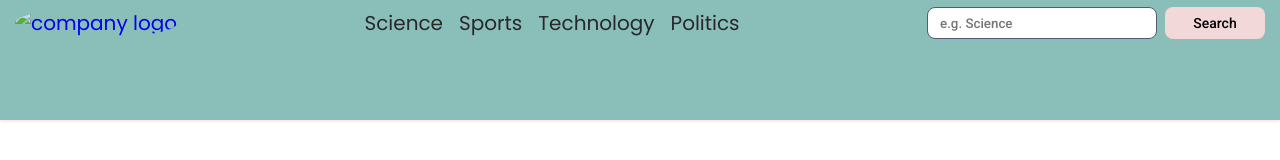
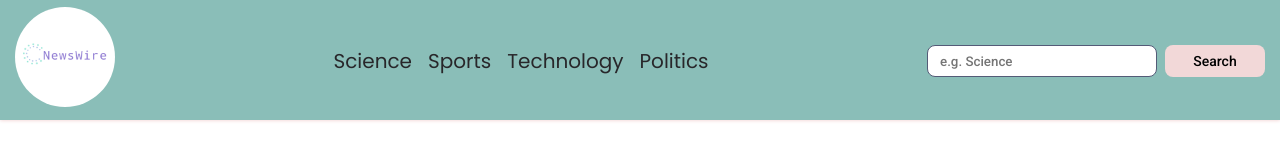
Before and after one commit to VaniAgarwal/NewsWire, a plain HTML site: page index.html in a window 1280 px wide. Drawn offline with Linux system fonts and the light colour scheme; no server answers.

Commit message:
Update index.html

```diff
--- a/index.html
+++ b/index.html
@@ -12,7 +12,7 @@
     <nav>
         <div class="main-nav container flex">
             <a href="#" onclick="reload()" class="company-logo">
-                <img src="ogo.png" alt="company logo">
+                <img src="./images/logo.png" alt="company logo">
             </a>
             <div class="nav-links">
                 <ul class="flex">
```
